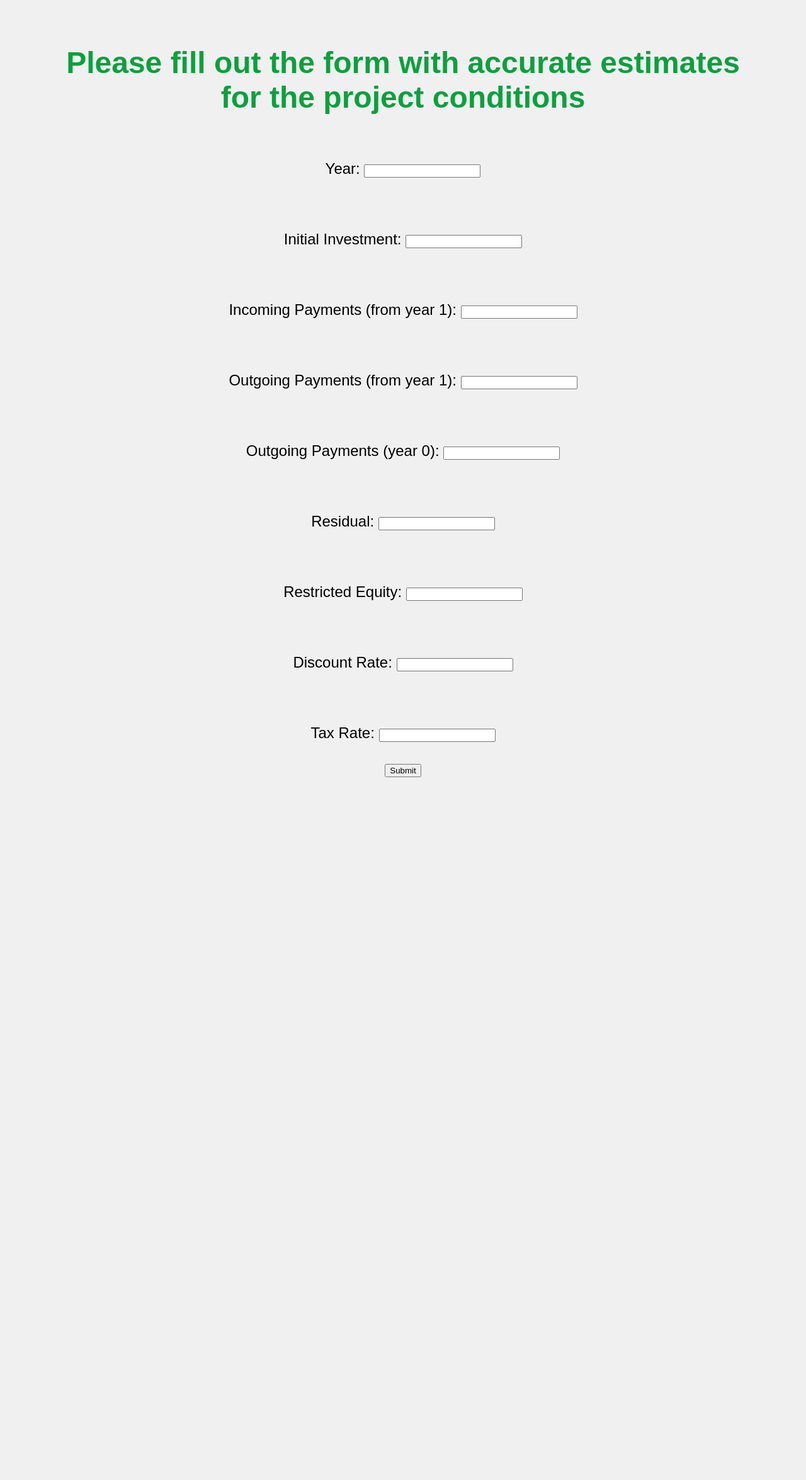
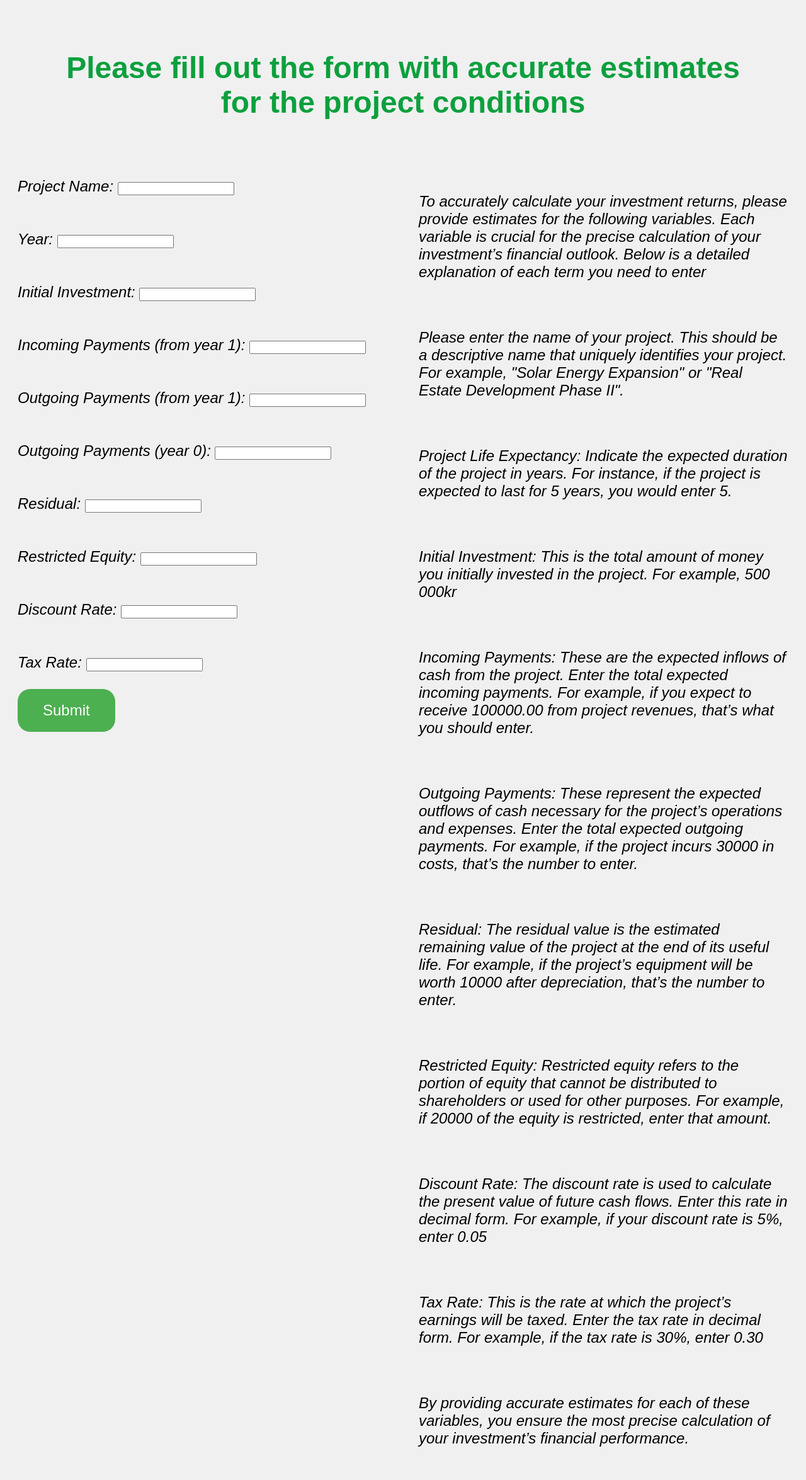
Before and after one commit to ProDevOperationsEngineer/Investment-Calculator, a Flask app: page /calculus in a window 1280 px wide. Shown: the whole page at 63% size. Before the commit the page ends 1234 px from the top, so only its background shows below. Run offline with Flask 3, Linux system fonts and the light colour scheme.

Commit message:
Database files functionality established

```diff
--- a/app.py
+++ b/app.py
@@ -3,6 +3,7 @@
 import json
 import subprocess
 import io
+import os
 import base64
 import math
 import matplotlib.pyplot as plt
@@ -13,7 +14,9 @@ from utils import (
     file_path_creator,
     load_shared_data,
     load_last_shared_data,
-    save_to_csv
+    save_to_csv_user,
+    save_to_csv_project,
+    load_from_csv
 )
 
 app = Flask(__name__)
@@ -21,10 +24,16 @@ app = Flask(__name__)
 
 @app.route("/")
 def home():
-    """Route to  an introduction in
+    """Route to an introduction in
     investment calculation and basic info"""
-    investor = load_shared_data()
-    return render_template("info.html", investor=investor)
+    if os.path.isfile("user_database.csv") is True:
+        investor = load_from_csv("user_database.csv")
+        print(f"investor type: {type(investor)}")
+        return render_template(
+            "info.html",
+            investor=investor)
+    else:
+        return render_template("info.html")
 
 
 @app.route("/calculus")
@@ -37,10 +46,14 @@ def kalkyl():
 def save_project():
     """save current project to list of projects"""
     investor = load_shared_data()
-    save_to_csv(investor, "myproject.csv")
-    print("Investor data:", investor)  # Print the investor data for debugging
-
-    return render_template("info.html", investor=investor)
+    investor_user = {
+        "username": investor["username"], "password": investor["password"]
+    }
+    investor_project_dict = investor["projects"][-1]
+    del investor["projects"][-1]["accumulated_net_value_list"]
+    save_to_csv_user(investor_user, "user_database.csv")
+    save_to_csv_project(investor_project_dict, "project_database.csv")
+    return redirect(url_for("home"))
 
 
 @app.route("/account")
@@ -53,17 +66,13 @@ def account():
 def diagram():
     """Creating a diagram with the y-axel as
     accumulated net value and x-axel as number of years"""
-
     project = load_last_shared_data()
 
     # Diagram construction
     y_axel_list = project["accumulated_net_value_list"]
     t = np.arange(project["year"] + 1)
-
     fig, ax = plt.subplots(figsize=(15, 10), layout='constrained')
-
     colors = ['green' if value >= 0 else '#B22222' for value in y_axel_list]
-
     bars = ax.bar(t, y_axel_list, color=colors)
 
     # Add the values on top of the bars
@@ -100,7 +109,8 @@ def diagram():
     return render_template(
         "diagram.html",
         plot_url=plot_url,
-        break_even=break_even
+        break_even=break_even,
+        project=project
     )
 
 
@@ -112,15 +122,16 @@ def submit():
     try:
         # Retrieve data from the form
         htmldata = {
-            "year": int(request.form['year']),
-            "initial_investment": float(request.form['investment']),
-            "incoming_payments": float(request.form['inflows']),
-            "outgoing_payments": float(request.form['outflows']),
-            "outgoing_payments_0": float(request.form['outflow_0']),
-            "residual": float(request.form['residual']),
-            "restricted_equity": float(request.form['work_cap']),
-            "discount_rate": float(request.form['discount_rate']),
-            "tax_rate": float(request.form['tax_rate'])
+            "project_name": str(request.form["project_name"]),
+            "year": int(request.form["year"]),
+            "initial_investment": float(request.form["investment"]),
+            "incoming_payments": float(request.form["inflows"]),
+            "outgoing_payments": float(request.form["outflows"]),
+            "outgoing_payments_0": float(request.form["outflow_0"]),
+            "residual": float(request.form["residual"]),
+            "restricted_equity": float(request.form["work_cap"]),
+            "discount_rate": float(request.form["discount_rate"]),
+            "tax_rate": float(request.form["tax_rate"])
         }
 
         # Creates instance of invester class and saves submit values
--- a/modules/investor.py
+++ b/modules/investor.py
@@ -43,6 +43,7 @@ class Investor:
     class Project:
         """Contains all the different projects a
         individual invester have in their portfolio"""
+        project_name: str
         year: int
         initial_investment: float
         incoming_payments: float
--- a/myproject.csv
+++ /dev/null
@@ -1 +0,0 @@
-Mon Cherry,helllofyucker,"[{""year"": 10, ""initial_investment"": 500000.0, ""incoming_payments"": 500000.0, ""outgoing_payments"": 200000.0, ""residual"": 100000.0, ""restricted_equity"": 200000.0, ""discount_rate"": 0.12, ""tax_rate"": 0.3, ""outgoing_payments_0"": 100000.0, ""depreciation"": 15000.0, ""net_present_value"": 833427.2487569973, ""accumulated_net_value_list"": [-770000.0, -562435.4243542436, -370955.1885186749, -194312.90453752305, -31358.7680235453, 118967.92617754117, 257645.68835566522, 385577.2032801339, 503595.2059779832, 612467.9021937114, 833427.2487569973]}]",,,,,,,,,,,,,,
--- /dev/null
+++ b/project_database.csv
@@ -0,0 +1,2 @@
+project_name,year,initial_investment,incoming_payments,outgoing_payments,outgoing_payments_0,restricted_equity,residual,discount_rate,tax_rate,net_present_value,depreciation
+missamericanpie,10,1000000.0,1000000.0,500000.0,200000.0,300000.0,200000.0,0.12,0.3,1260868.3442744187,30000.0
--- a/static/styles.css
+++ b/static/styles.css
@@ -12,6 +12,12 @@ h1 {
 body {
     font-family: Arial, sans-serif;
     background-color: #f0f0f0;
+    display: grid;
+    place-items: center;
+  }
+
+  .content {
+    text-align: center;
   }
 
   /* Selectors */
@@ -57,7 +63,29 @@ body {
     background-color: #005F6B;
   }
 
-  .text-item {
-    text-align: center;
-    font-size: 24px;
+
+.grid-container {
+  display: grid;
+  grid-template-columns: 1fr 1fr; /* Three columns of equal width */
+  grid-gap: 10px; /* Gap between grid items */
+  /* Optionally, you can define grid-template-rows for row layout */
 }
+
+.grid-item {
+  background-color: #f0f0f0;
+  padding: 20px;
+  text-align: left;
+  font-size: x-large;
+  font-style: italic;
+}
+
+
+input[type="submit"] {
+  background-color: #4CAF50; /* Green background */
+  color: white; /* White text */
+  padding: 20px 40px; /* Padding */
+  border: none; /* No border */
+  border-radius: 20px; /* Rounded corners */
+  cursor: pointer; /* Pointer/hand icon on hover */
+  font-size: 24px; /* Larger font size */
+}
--- a/templates/index.html
+++ b/templates/index.html
@@ -8,45 +8,42 @@
 <body>
     <h1>Please fill out the form with accurate estimates for the project conditions</h1>
     <form action="/submit" method="POST">
-        <div class="text-item">
+        <div class="grid-container">
+            <div class="grid-item">
+                <label for="project_name">Project Name:</label>
+                <input type="string" id="project_name" name="project_name"><br>
+                <br>
+                <br>
                 <label for="year">Year:</label>
                 <input type="number" id="year" name="year"><br>
-            <br>
                 <br>
                 <br>
                 <label for="investment">Initial Investment:</label>
                 <input type="number" step="100000" id="investment" name="investment"><br>
                 <br>
                 <br>
-            <br>
                 <label for="inflows">Incoming Payments (from year 1):</label>
                 <input type="number" step="100000" id="inflows" name="inflows"><br>
-            <br>
                 <br>
                 <br>
                 <label for="outflows">Outgoing Payments (from year 1):</label>
                 <input type="number" step="100000" id="outflows" name="outflows"><br>
                 <br>
                 <br>
-            <br>
                 <label for="outflow_0">Outgoing Payments (year 0):</label>
                 <input type="number" step="100000" id="outflow_0" name="outflow_0"><br>
-            <br>
                 <br>
                 <br>
                 <label for="residual">Residual:</label>
                 <input type="number" step="100000" id="residual" name="residual"><br>
                 <br>
                 <br>
-            <br>
                 <label for="work_cap">Restricted Equity:</label>
                 <input type="number" step="100000" id="work_cap" name="work_cap"><br>
                 <br>
                 <br>
-            <br>
                 <label for="discount_rate">Discount Rate:</label>
                 <input type="floatformat" step="any" id="discount_rate" name="discount_rate"><br>
-            <br>
                 <br>
                 <br>
                 <label for="tax_rate">Tax Rate:</label>
@@ -54,6 +51,20 @@
                 <br>
                 <input type="submit" value="Submit">
             </div>
+            <div class="grid-item">
+                <p>To accurately calculate your investment returns, please provide estimates for the following variables. Each variable is crucial for the precise calculation of your investment’s financial outlook. Below is a detailed explanation of each term you need to enter</p>
+                <br><p>Please enter the name of your project. This should be a descriptive name that uniquely identifies your project. For example, "Solar Energy Expansion" or "Real Estate Development Phase II".</p>
+                <br><p>Project Life Expectancy: Indicate the expected duration of the project in years. For instance, if the project is expected to last for 5 years, you would enter 5.</p>
+                <br><p>Initial Investment: This is the total amount of money you initially invested in the project. For example, 500 000kr</p>
+                <br><p>Incoming Payments: These are the expected inflows of cash from the project. Enter the total expected incoming payments. For example, if you expect to receive 100000.00 from project revenues, that’s what you should enter.</p>
+                <br><p>Outgoing Payments: These represent the expected outflows of cash necessary for the project’s operations and expenses. Enter the total expected outgoing payments. For example, if the project incurs 30000 in costs, that’s the number to enter.</p>
+                <br><p>Residual: The residual value is the estimated remaining value of the project at the end of its useful life. For example, if the project’s equipment will be worth 10000 after depreciation, that’s the number to enter.</p>
+                <br><p>Restricted Equity: Restricted equity refers to the portion of equity that cannot be distributed to shareholders or used for other purposes. For example, if 20000 of the equity is restricted, enter that amount.</p>
+                <br><p>Discount Rate: The discount rate is used to calculate the present value of future cash flows. Enter this rate in decimal form. For example, if your discount rate is 5%, enter 0.05</p>
+                <br><p>Tax Rate: This is the rate at which the project’s earnings will be taxed. Enter the tax rate in decimal form. For example, if the tax rate is 30%, enter 0.30</p>
+                <br><p>By providing accurate estimates for each of these variables, you ensure the most precise calculation of your investment’s financial performance.</p>
+            </div>
+        </div>
     </form>
 </body>
 </html>
--- a/templates/result.html
+++ b/templates/result.html
@@ -1,7 +1,7 @@
 <!DOCTYPE html>
 <html>
 <head>
-    <title>Investment Calculus</title>
+    <title>{{ data["project_name" ]}}</title>
     <meta charset="UTF-8">
     <title>Data Form</title>
     <link rel="stylesheet" href="{{ url_for('static', filename='styles_1.css') }}">
--- /dev/null
+++ b/user_database.csv
@@ -0,0 +1,2 @@
+username,password
+hello,hambo
```
Also changed, not shown: shared_data.json (+21 -25 lines), templates/account.html (+7 -3 lines), templates/diagram.html (+1 -1 lines), templates/info.html (+62 -1 lines), utils.py (+35 -18 lines), 1 other file. Lines whose indentation alone changed are shown as unchanged.
